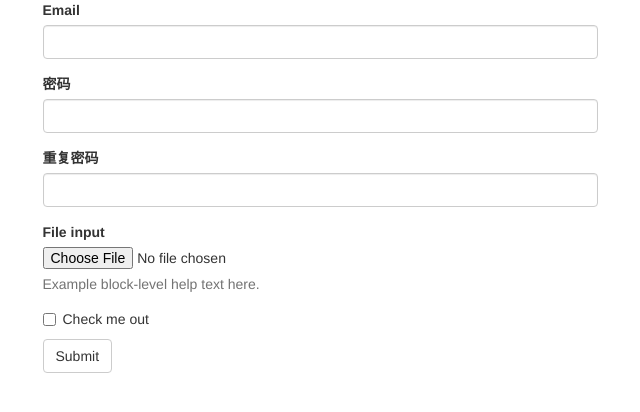
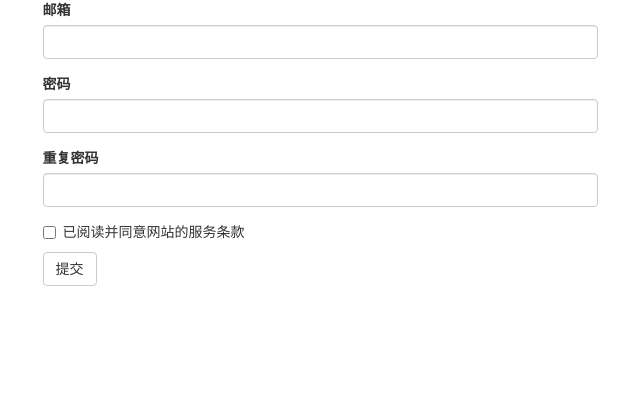
Before and after one commit to skyleft/sky-blog, a Django app: template templates/account/register.html in a window 1280 px wide. Shown: the top 412 px of the page, without its empty margins (320-960 px from the left). Run offline with Django 3.2, Linux system fonts and the light colour scheme; the template is opened without the code that fills it, so the values that code supplies are empty; parts of the project's set-up code (start-up, migrations or seed data) failed here and were passed over.

Commit message:
long time no see

```diff
--- a/templates/account/register.html
+++ b/templates/account/register.html
@@ -8,7 +8,7 @@
 				<div class="col-md-6 column">
 					<form role="form">
 						<div class="form-group">
-							 <label for="email">Email</label><input type="email" class="form-control" id="email" />
+							 <label for="email">邮箱</label><input type="email" class="form-control" id="email" />
 						</div>
 						<div class="form-group">
 							 <label for="password">密码</label><input type="password" class="form-control" id="password" name="password" />
@@ -16,15 +16,10 @@
 						<div class="form-group">
 							 <label for="password2">重复密码</label><input type="password" class="form-control" id="password2" name="password2" />
 						</div>
-						<div class="form-group">
-							 <label for="exampleInputFile">File input</label><input type="file" id="exampleInputFile" />
-							<p class="help-block">
-								Example block-level help text here.
-							</p>
-						</div>
+
 						<div class="checkbox">
-							 <label><input type="checkbox" /> Check me out</label>
-						</div> <button type="submit" class="btn btn-default">Submit</button>
+							 <label><input type="checkbox" /> 已阅读并同意网站的服务条款</label>
+						</div> <button type="submit" class="btn btn-default">提交</button>
 					</form>
 				</div>
 				<div class="col-md-3 column">
```
